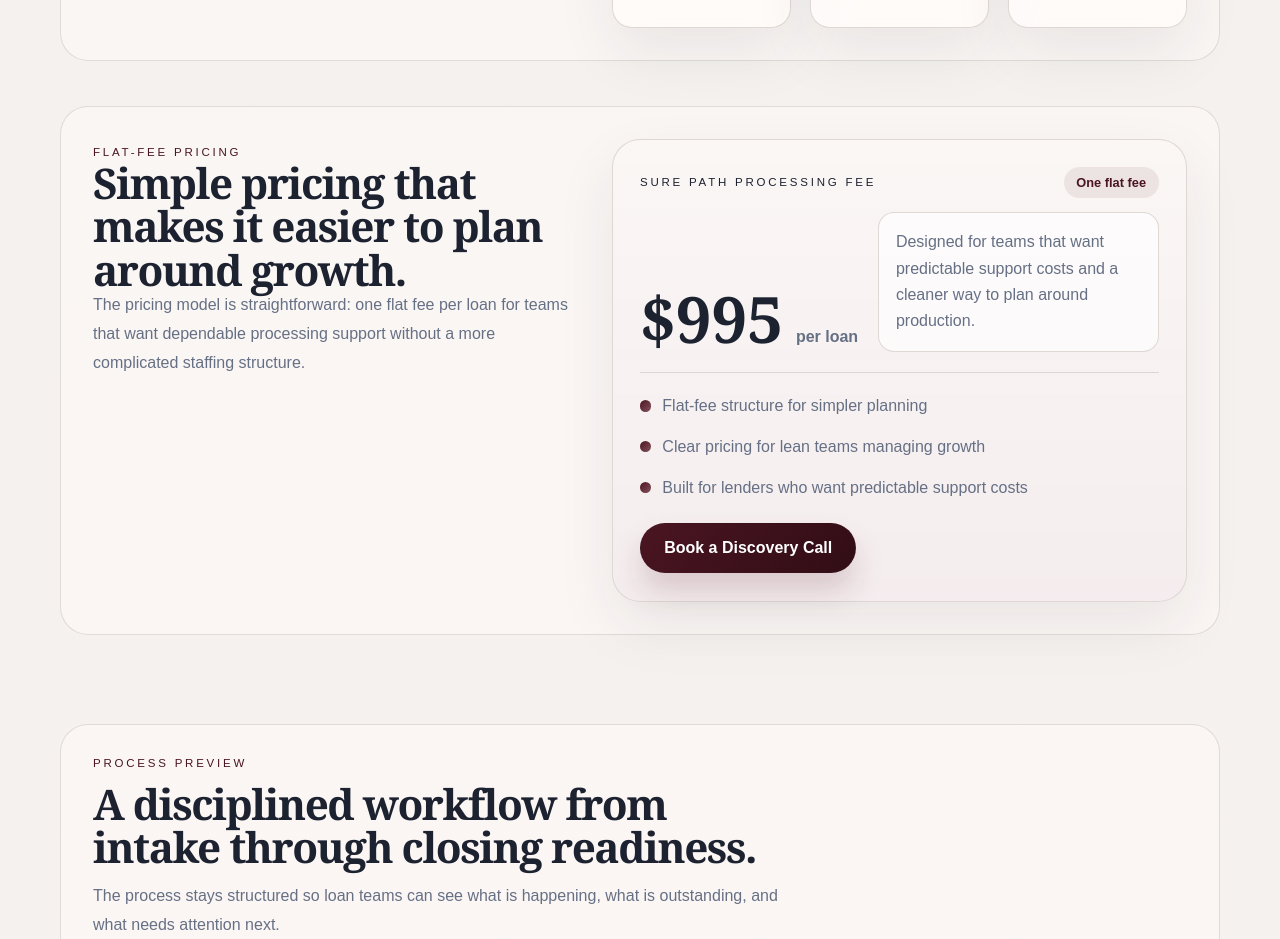
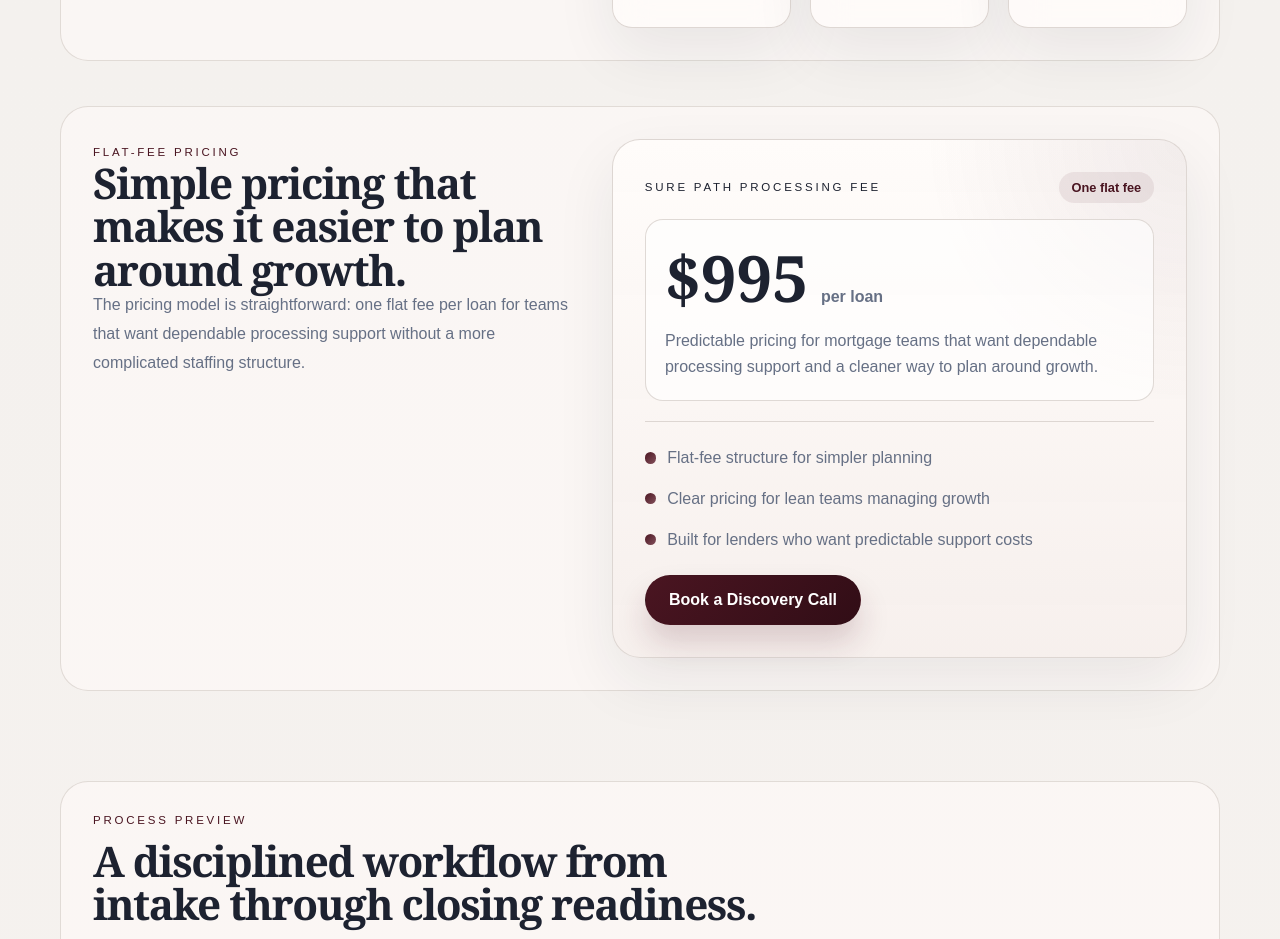
Before and after one commit to Kapriatti/surepath, a Next.js app: page / in a window 1280 px wide. Shown: the part 1960-2899 px from the top of the page. Built offline with nearby package versions, Linux system fonts and the light colour scheme.

Commit message:
Retry homepage pricing card layout

```diff
--- a/app/globals.css
+++ b/app/globals.css
@@ -442,9 +442,11 @@ img {
 }
 
 .pricing-card {
-  padding: 1.7rem;
+  padding: 2rem;
   border-radius: var(--radius-lg);
-  background: var(--surface-soft);
+  background:
+    radial-gradient(circle at top right, rgba(74, 21, 33, 0.07), transparent 34%),
+    linear-gradient(180deg, rgba(255, 252, 250, 0.98), rgba(246, 239, 236, 0.96));
 }
 
 .pricing-card-top {
@@ -464,18 +466,21 @@ img {
   font-weight: 700;
 }
 
-.pricing-amount-row {
+.pricing-hero {
   display: grid;
-  grid-template-columns: auto 1fr;
-  gap: 1.25rem;
-  align-items: end;
-  margin-top: 0.9rem;
+  gap: 1rem;
+  margin-top: 1rem;
+  padding: 1.2rem 1.2rem 1.25rem;
+  border-radius: 18px;
+  background: rgba(255, 255, 255, 0.62);
+  border: 1px solid rgba(221, 214, 210, 0.92);
 }
 
 .pricing-amount {
   display: flex;
   align-items: flex-end;
   gap: 0.8rem;
+  flex-wrap: wrap;
 }
 
 .pricing-amount span {
@@ -492,13 +497,10 @@ img {
 
 .pricing-summary {
   margin: 0;
-  padding: 1rem 1.05rem;
-  border-radius: 16px;
-  background: rgba(255, 255, 255, 0.62);
-  border: 1px solid rgba(221, 214, 210, 0.92);
   font-family: Arial, sans-serif;
   color: var(--muted);
   line-height: 1.65;
+  max-width: 30rem;
 }
 
 .pricing-divider {
@@ -511,7 +513,7 @@ img {
 .deliverable-list {
   display: grid;
   gap: 0.95rem;
-  margin-top: 1.3rem;
+  margin-top: 1.45rem;
 }
 
 .pricing-list-item,
@@ -886,10 +888,9 @@ img {
     width: 100%;
   }
 
-  .pricing-card-top,
-  .pricing-amount-row {
-    grid-template-columns: 1fr;
-    align-items: start;
+  .pricing-card-top {
+    align-items: flex-start;
+    flex-direction: column;
   }
 
   .section-frame {
--- a/app/page.js
+++ b/app/page.js
@@ -138,14 +138,14 @@ export default function Home() {
                     <span className="pricing-label">Sure Path processing fee</span>
                     <span className="pricing-note">One flat fee</span>
                   </div>
-                <div className="pricing-amount-row">
+                  <div className="pricing-hero">
                     <div className="pricing-amount">
                       <strong>$995</strong>
                       <span>per loan</span>
                     </div>
                     <p className="pricing-summary">
-                    Designed for teams that want predictable support costs and a
-                    cleaner way to plan around production.
+                      Predictable pricing for mortgage teams that want dependable
+                      processing support and a cleaner way to plan around growth.
                     </p>
                   </div>
                   <div className="pricing-divider" />
```
Lines whose indentation alone changed are shown as unchanged.
